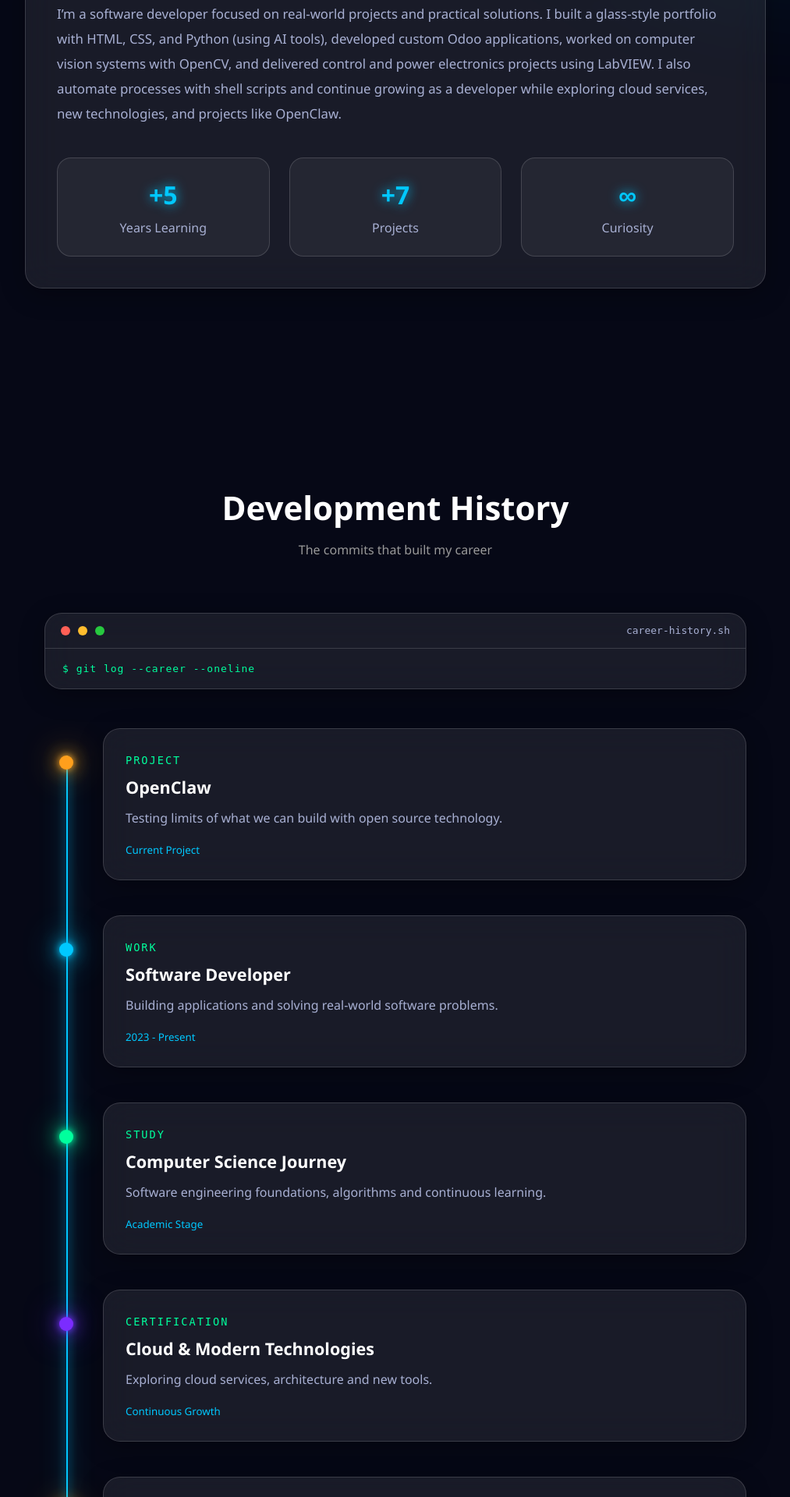
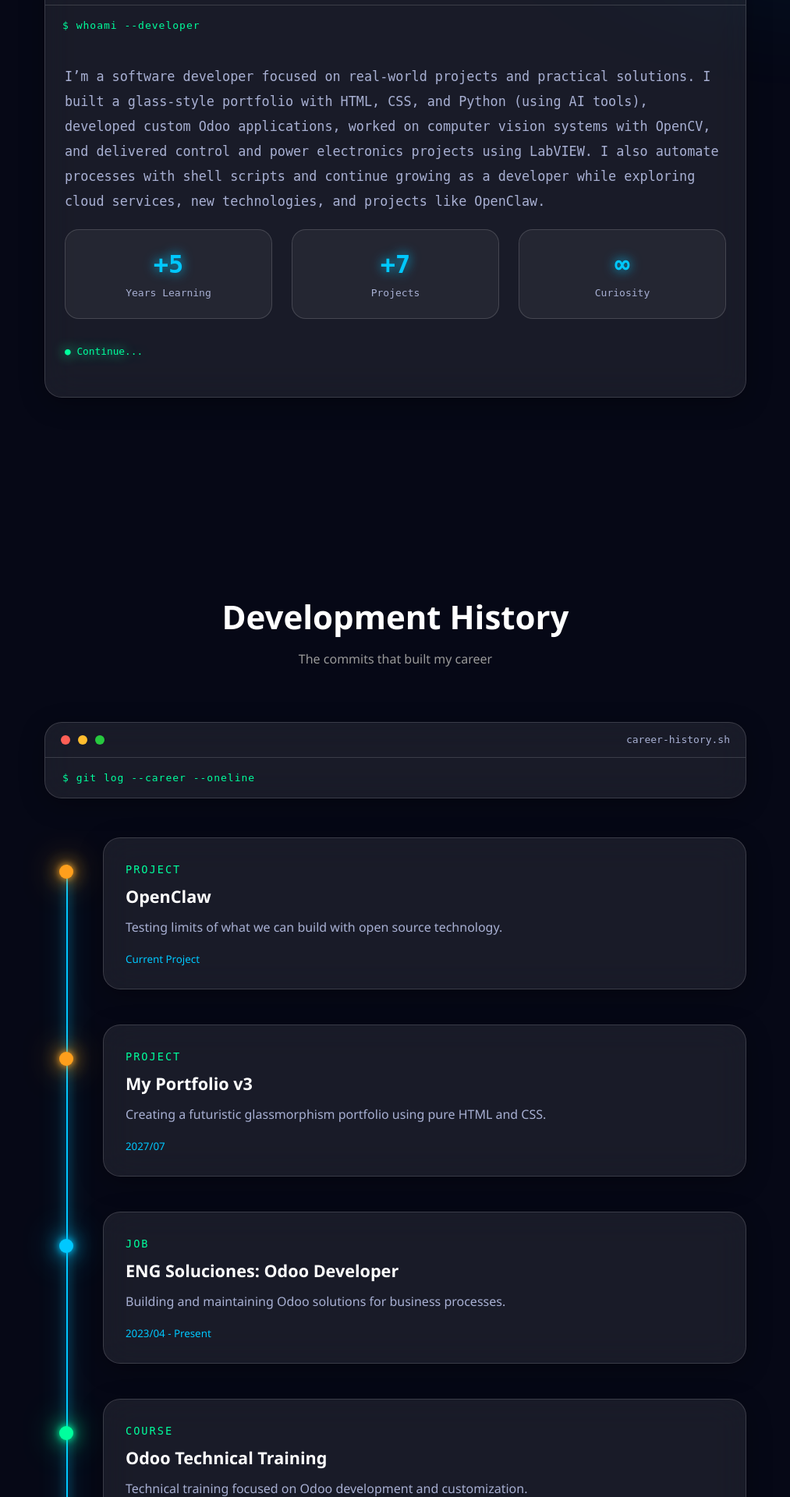
Before and after one commit to conseicka/portfolio-glass-style, a Flask app: page / in a window 1280 px wide. Shown: the part 1120-3040 px from the top of the page at 78% size, without its empty margins (133-1146 px from the left). Run offline with Flask 3, Linux system fonts and the light colour scheme.

Commit message:
changes to about and project style. Adding hostory to carrer dict

```diff
--- a/static/css/style.css
+++ b/static/css/style.css
@@ -734,10 +734,19 @@ section {
 
     max-width: 950px;
 
-    padding: 40px;
-
     border-radius: var(--radius);
 
+    overflow: hidden;
+
+}
+
+
+.about-card .about-content {
+
+    padding: 25px;
+
+    font-family: monospace;
+
 }
 
 
@@ -748,6 +757,19 @@ section {
     font-size: 1.05rem;
 
     line-height: 1.9;
+
+    margin: 0 0 20px;
+
+    font-family: monospace;
+
+}
+
+
+.about-card .stats {
+
+    margin-top: 20px;
+
+    padding: 0;
 
 }
 
@@ -855,6 +877,17 @@ section {
 
     box-shadow:
         0 0 35px rgba(123,44,255,.5);
+
+}
+
+
+.project-card:hover .project-header h3 {
+
+    color: var(--blue);
+
+    text-shadow: 0 0 12px rgba(0, 200, 255, 0.35);
+
+    transition: .25s ease;
 
 }
 
--- a/static/scripts/dataDict.py
+++ b/static/scripts/dataDict.py
@@ -1,4 +1,3 @@
-
 
 projects = [
     {
@@ -136,7 +135,6 @@ projects = [
 
 # Career/Timeline data
 career = [
-
     {
         "type": "project",
         "tag": "PROJECT",
@@ -145,32 +143,74 @@ career = [
         "date": "Current Project",
     },
     {
-        "type": "work",
-        "tag": "WORK",
-        "title": "Software Developer",
-        "description": "Building applications and solving real-world software problems.",
-        "date": "2023 - Present",
-    },
-    {
-        "type": "study",
-        "tag": "STUDY",
-        "title": "Computer Science Journey",
-        "description": "Software engineering foundations, algorithms and continuous learning.",
-        "date": "Academic Stage",
-    },
-    {
-        "type": "certification",
-        "tag": "CERTIFICATION",
-        "title": "Cloud & Modern Technologies",
-        "description": "Exploring cloud services, architecture and new tools.",
-        "date": "Continuous Growth",
-    },
-    {
         "type": "project",
         "tag": "PROJECT",
         "title": "My Portfolio v3",
         "description": "Creating a futuristic glassmorphism portfolio using pure HTML and CSS.",
-        "date": "Current Project",
+        "date": "2027/07",
+    },
+    {
+        "type": "work",
+        "tag": "JOB",
+        "title": "ENG Soluciones: Odoo Developer",
+        "description": "Building and maintaining Odoo solutions for business processes.",
+        "date": "2023/04 - Present",
+    },
+    {
+        "type": "study",
+        "tag": "COURSE",
+        "title": "Odoo Technical Training",
+        "description": "Technical training focused on Odoo development and customization.",
+        "date": "2023/04 - 2024/02",
+    },
+    {
+        "type": "work",
+        "tag": "JOB",
+        "title": "Yazaki: Validation Engineer",
+        "description": "Validation and testing activities for automotive systems.",
+        "date": "2022/01 - 2022/08",
+    },
+    {
+        "type": "study",
+        "tag": "COURSE",
+        "title": "Platzi: Programming Softwares",
+        "description": "Programming and software development training.",
+        "date": "2020/07 - 2022/08",
+    },
+    {
+        "type": "work",
+        "tag": "JOB",
+        "title": "Acuity Brands Lighting: Test Technician",
+        "description": "Testing and quality validation in lighting products.",
+        "date": "2020/12 - 2021/12",
+    },
+    {
+        "type": "work",
+        "tag": "JOB",
+        "title": "Daltile: Predictive Maintenance Engineer",
+        "description": "Applied predictive maintenance and reliability engineering.",
+        "date": "2018/07 - 2020/09",
+    },
+    {
+        "type": "study",
+        "tag": "EDUCATION",
+        "title": "University: Thesis",
+        "description": "Research and development work for the final thesis project.",
+        "date": "2017/03 - 2017/12",
+    },
+    {
+        "type": "study",
+        "tag": "COURSE",
+        "title": "LabVIEW CLAD Certification",
+        "description": "Certified LabVIEW development training.",
+        "date": "2015/06 - 2015/12",
+    },
+    {
+        "type": "study",
+        "tag": "EDUCATION",
+        "title": "University: Electrical and Automation Engineer",
+        "description": "Bachelor's degree in Electrical and Automation Engineering.",
+        "date": "2010/06 - 2016/01",
     },
     {
         "type": "project",
--- a/templates/about.html
+++ b/templates/about.html
@@ -21,7 +21,25 @@
     <div class="about-container">
 
 
-        <div class="about-card glass">
+        <div class="contact-terminal about-card glass">
+
+            <div class="terminal-top">
+
+                <span class="circle red"></span>
+                <span class="circle yellow"></span>
+                <span class="circle green"></span>
+
+                <span class="terminal-title">
+                    about.sh
+                </span>
+
+            </div>
+
+            <div class="terminal-command">
+                $ whoami --developer
+            </div>
+
+            <div class="about-content">
 
                 <p>
                 I’m a software developer focused on real-world projects and practical solutions.
@@ -70,6 +88,16 @@
 
                 </div>
 
+            <p class="status-online" style="margin-top: 30px; font-size: 0.8rem;">
+
+                ● Continue...
+
+            </p>
+
+            </div>
+
+
+
 
         </div>
 
--- a/templates/hero.html
+++ b/templates/hero.html
@@ -10,9 +10,9 @@
 <div class="hero-content">
 
 
-    <div class="hero-tag glass">
+    <div class="hero-tag glass status-online">
 
-        👋 Hello, I am Erick
+        👋 Hello, I am Erick...
 
     </div>
 
```
Lines whose indentation alone changed are shown as unchanged.
